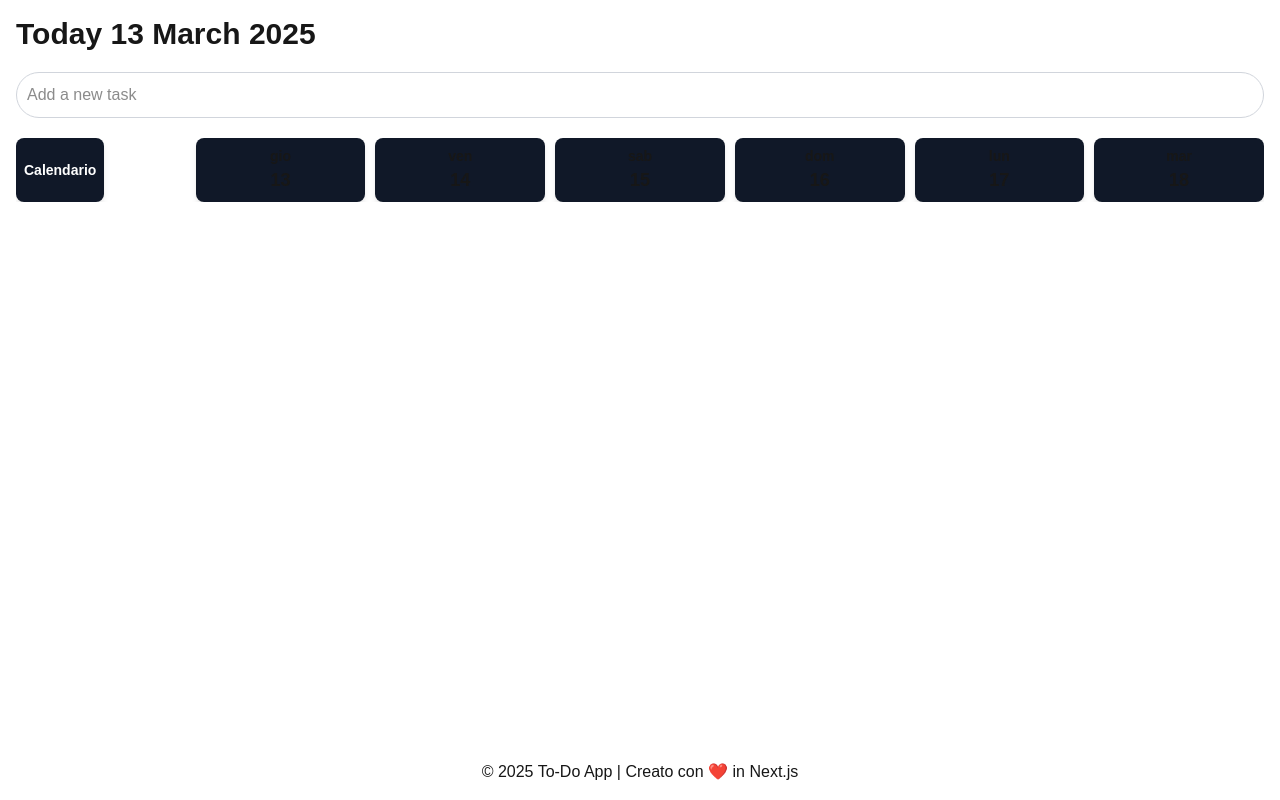
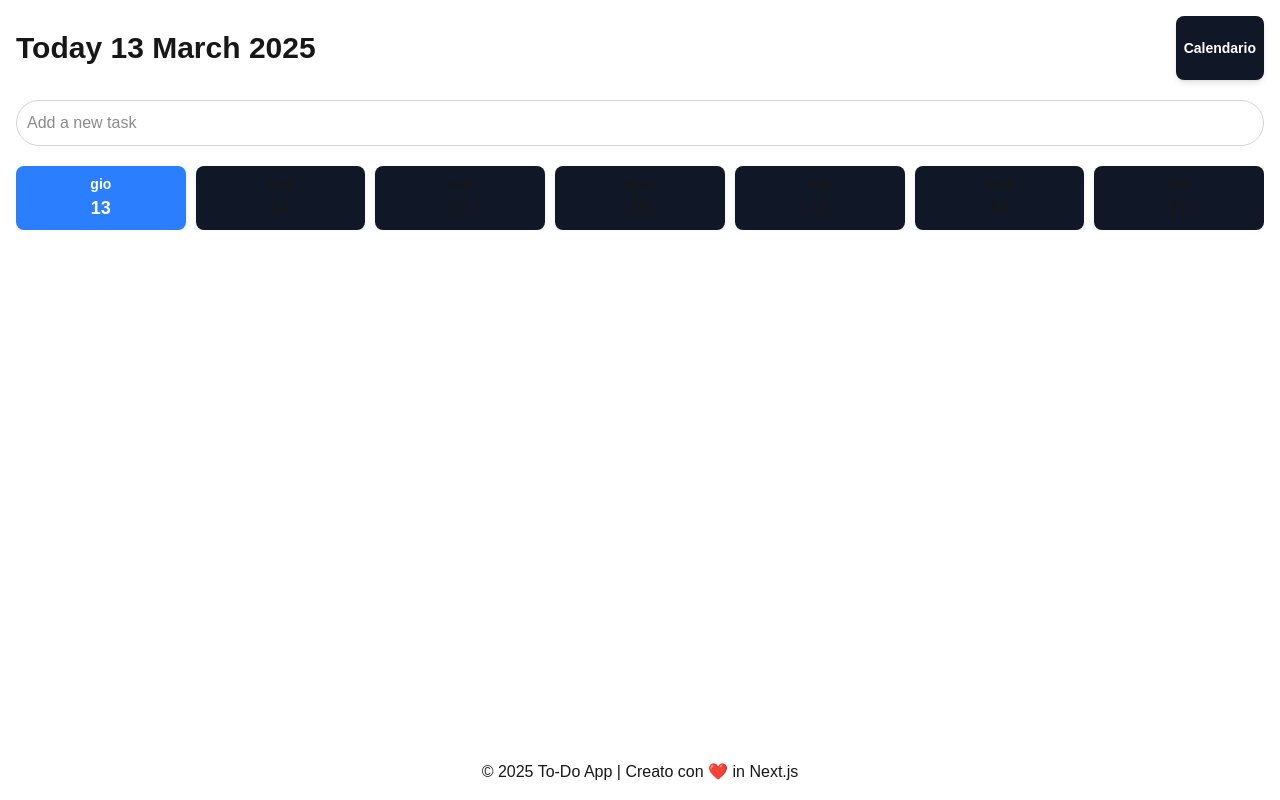
Before and after one commit to Jomar-Navarro/todolist, a Next.js app: page / in a window 1280 px wide. Built offline with nearby package versions, Linux system fonts and the light colour scheme.

Commit message:
add Font Awesome icons to DaySelector and TodoList; integrate custom date picker input

```diff
--- a/package.json
+++ b/package.json
@@ -9,6 +9,11 @@
     "lint": "next lint"
   },
   "dependencies": {
+    "@fortawesome/fontawesome-svg-core": "^6.7.2",
+    "@fortawesome/free-brands-svg-icons": "^6.7.2",
+    "@fortawesome/free-regular-svg-icons": "^6.7.2",
+    "@fortawesome/free-solid-svg-icons": "^6.7.2",
+    "@fortawesome/react-fontawesome": "^0.2.2",
     "next": "15.2.2",
     "react": "^19.0.0",
     "react-datepicker": "^8.2.0",
--- a/src/app/layout.js
+++ b/src/app/layout.js
@@ -9,14 +9,6 @@ export const metadata = {
 export default function RootLayout({ children }) {
 	return (
 		<html lang="en">
-			<head>
-				<link
-					rel="stylesheet"
-					href="https://cdnjs.cloudflare.com/ajax/libs/font-awesome/6.5.1/css/all.min.css"
-					integrity="sha512-DTOQO9RWCH3ppGqcWaEA1BIZOC6xxalwEsw9c2QQeAIftl+Vegovlnee1c9QX4TctnWMn13TZye+giMm8e2LwA=="
-					crossorigin="anonymous"
-				/>
-			</head>
 			<body className="min-h-screen flex flex-col">
 				<main className="flex-grow container mx-auto p-4">{children}</main>
 				<Footer />
--- a/src/components/DaySelector.js
+++ b/src/components/DaySelector.js
@@ -1,12 +1,12 @@
 "use client";
 
-import React, { useState } from "react";
+import React, { useState, forwardRef } from "react";
 import { Swiper, SwiperSlide } from "swiper/react";
-import DatePicker from "react-datepicker";
 import "swiper/css";
 import "swiper/css/free-mode";
 import "swiper/css/pagination";
-import "react-datepicker/dist/react-datepicker.css";
+import { FontAwesomeIcon } from "@fortawesome/react-fontawesome";
+import { faCalendarDays } from "@fortawesome/free-solid-svg-icons";
 
 const generateDays = (startDate) => {
 	return Array.from({ length: 7 }, (_, i) => {
@@ -18,6 +18,18 @@ const generateDays = (startDate) => {
 		};
 	});
 };
+
+const CustomInput = forwardRef(({ value, onClick }, ref) => (
+	<button
+		className="flex items-center justify-center w-full h-16 p-2 rounded-lg shadow-md bg-gray-900 text-white"
+		onClick={onClick}
+		ref={ref}
+	>
+		<span className="text-sm font-bold">
+			<FontAwesomeIcon icon={faCalendarDays} />
+		</span>
+	</button>
+));
 
 export default function DaySelector({ selectedDay, setSelectedDay }) {
 	const [startDate, setStartDate] = useState(new Date());
@@ -42,17 +54,6 @@ export default function DaySelector({ selectedDay, setSelectedDay }) {
 					},
 				}}
 			>
-				<SwiperSlide>
-					<DatePicker
-						selected={startDate}
-						onChange={handleDateChange}
-						customInput={
-							<button className="flex items-center justify-center w-full h-16 p-2 rounded-lg shadow-md bg-gray-900 text-white">
-								<span className="text-sm font-bold">Calendario</span>
-							</button>
-						}
-					/>
-				</SwiperSlide>
 				{days.map((day, index) => (
 					<SwiperSlide key={index}>
 						<button
@@ -61,6 +62,7 @@ export default function DaySelector({ selectedDay, setSelectedDay }) {
 									? "bg-blue-500 text-white"
 									: "bg-gray-900"
 							}`}
+							onClick={() => setSelectedDay(day.name)}
 						>
 							<span className="text-sm font-bold">{day.name}</span>
 							<span className="text-lg font-semibold">{day.number}</span>
--- a/src/components/TodoList.js
+++ b/src/components/TodoList.js
@@ -1,24 +1,71 @@
+"use client";
+import React, { useState, forwardRef } from "react";
+import DatePicker from "react-datepicker";
+import "react-datepicker/dist/react-datepicker.css";
 import DaySelector from "./DaySelector";
 
+const CustomInput = forwardRef(({ value, onClick }, ref) => (
+	<button
+		className="flex items-center justify-center w-full h-16 p-2 rounded-lg shadow-md bg-gray-900 text-white"
+		onClick={onClick}
+		ref={ref}
+	>
+		<span className="text-sm font-bold">Calendario</span>
+	</button>
+));
+
 export default function TodoList() {
+	const [startDate, setStartDate] = useState(new Date());
+	const [selectedDay, setSelectedDay] = useState(
+		startDate.toLocaleDateString("it-IT", { weekday: "short" })
+	);
+
+	const generateDays = (startDate) => {
+		return Array.from({ length: 7 }, (_, i) => {
+			const date = new Date(startDate);
+			date.setDate(date.getDate() + i);
+			return {
+				name: date.toLocaleDateString("it-IT", { weekday: "short" }),
+				number: date.getDate(),
+			};
+		});
+	};
+
+	const handleDateChange = (date) => {
+		setStartDate(date);
+		setSelectedDay(date.toLocaleDateString("it-IT", { weekday: "short" }));
+	};
+
 	const date = new Date();
 	const month = date.toLocaleString("default", { month: "long" });
 	const capitalizedMonth = month.charAt(0).toUpperCase() + month.slice(1);
 	const day = date.getDate();
 	const year = date.getFullYear();
+
 	return (
 		<>
 			<div className="w-full">
-				<h1 className="text-3xl font-bold">
-					Today {day} {capitalizedMonth} {year}
-				</h1>
+				<div className="flex justify-between items-center">
+					<h1 className="text-3xl font-bold">
+						Today {day} {capitalizedMonth} {year}
+					</h1>
+					<DatePicker
+						selected={startDate}
+						onChange={handleDateChange}
+						customInput={<CustomInput />}
+						className="z-10"
+					/>
+				</div>
 				<input
 					className="w-full my-5 p-2.5 border border-gray-300 rounded-3xl"
 					type="text"
 					placeholder="Add a new task"
 				/>
 
-				<DaySelector />
+				<DaySelector
+					selectedDay={selectedDay}
+					setSelectedDay={setSelectedDay}
+				/>
 			</div>
 		</>
 	);
```
Also changed, not shown: 1 other file (tests, documents, lock files or other folders).
